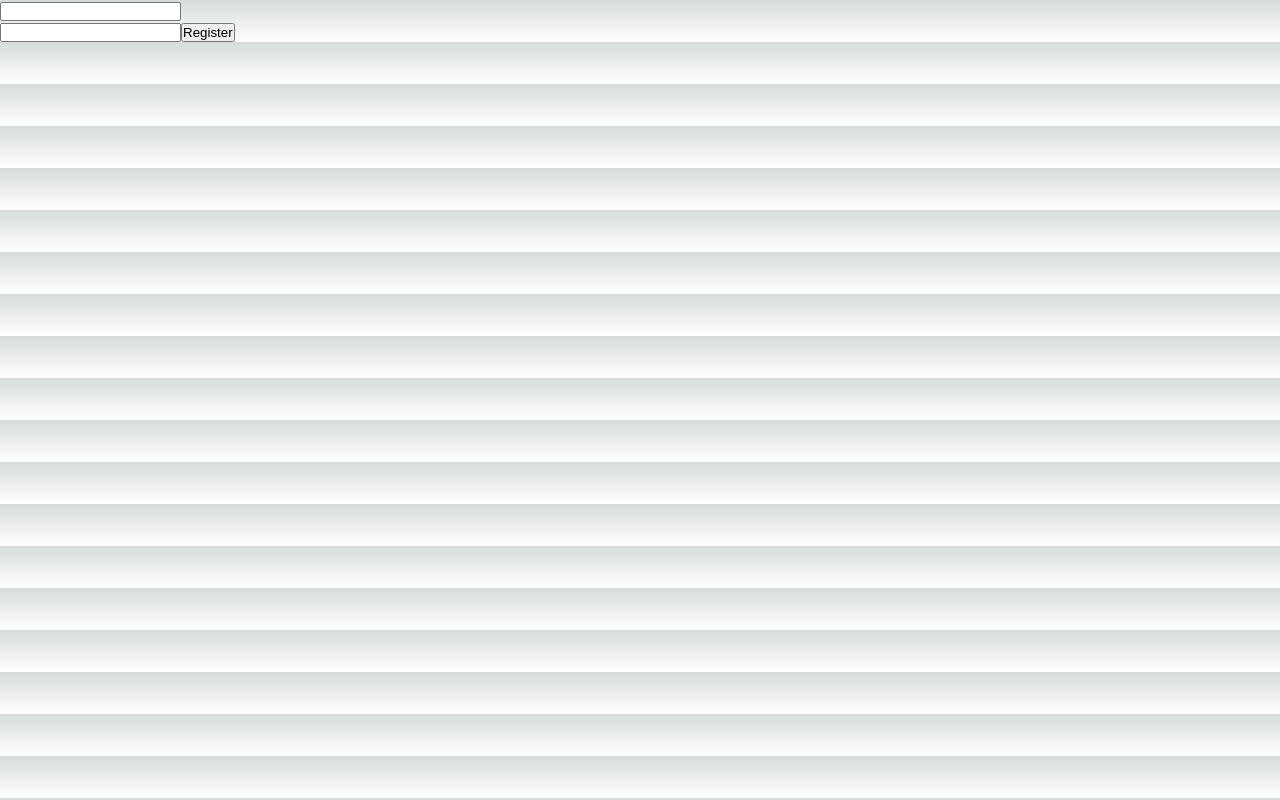
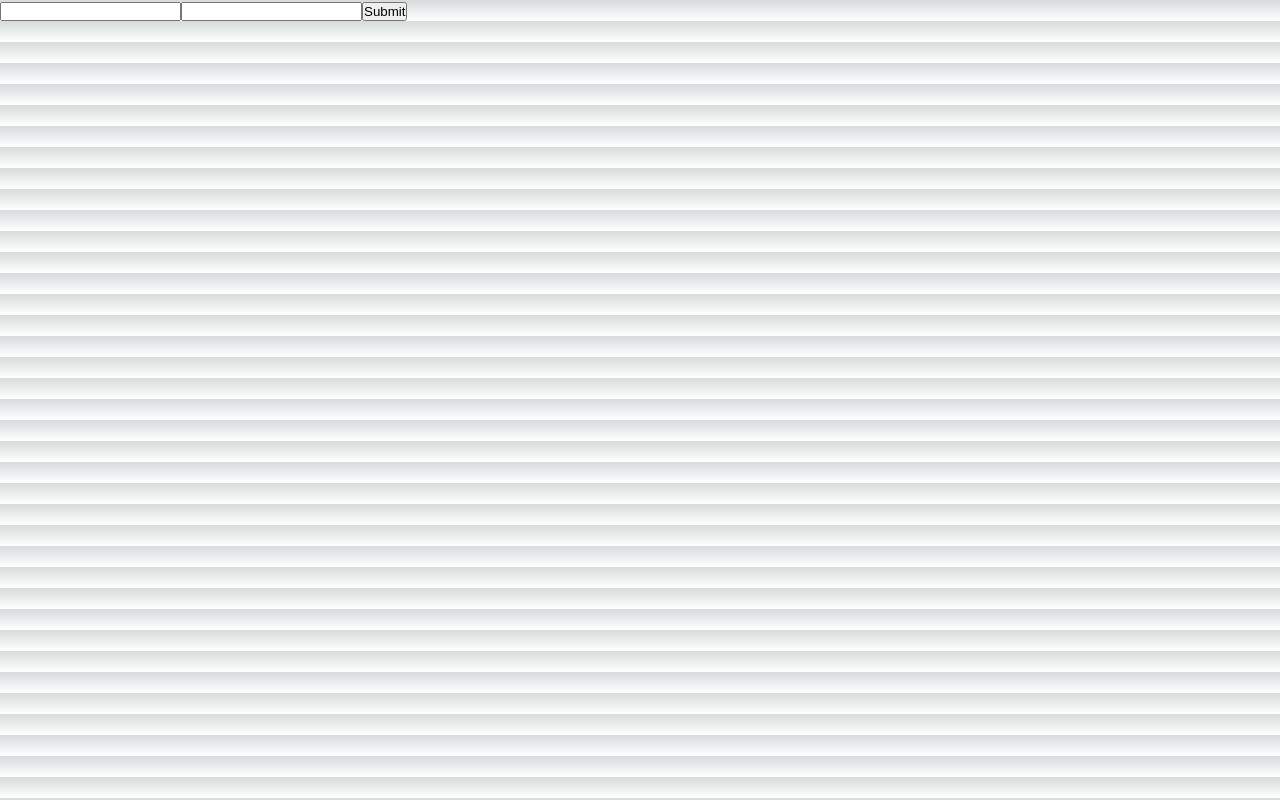
Before and after one commit to thermobased/next-app, a Next.js app: page / in a window 1280 px wide. Built offline with nearby package versions, Linux system fonts and the light colour scheme.

Commit message:
cleared form component

```diff
--- a/package.json
+++ b/package.json
@@ -3,7 +3,7 @@
   "version": "0.1.0",
   "private": true,
   "scripts": {
-    "dev": "next dev",
+    "dev": "NODE_OPTIONS='--inspect' next dev",
     "build": "next build",
     "start": "next start",
     "lint": "next lint"
--- a/src/app/page.tsx
+++ b/src/app/page.tsx
@@ -1,6 +1,7 @@
 'use client';
 import { PrismaClient } from "@prisma/client"
 import RegisterUserForm from "@/app/RegisterUserForm";
+import {resolveAppleWebApp} from "next/dist/lib/metadata/resolvers/resolve-basics";
 
 
 const prisma = new PrismaClient();
@@ -39,17 +40,24 @@ export default function Home() {
   }
 */
 
-  return (
-      <div>
+    async function onSubmit(event: FormEvent<HTMLFormElement>) {
+        event.preventDefault();
+        const formData = new FormData(event.currentTarget);
+        try{
+            await registerNewUser(formData);
+        }
+        catch (err){
+            console.log(err);
+        }
+        alert("asd");
+    }
 
-        <RegisterUserForm onSubmit = {async (data) => {
-            try{
-                await registerNewUser(data);
-            }
-            catch (err) {
-                console.log(err)}
-        }}/>
+    return (
 
-      </div>
+      <form onSubmit={onSubmit}>
+          <input type="text" name="login" />
+          <input type="password" name="password"/>
+          <button type="submit">Submit</button>
+      </form>
   );
 }
--- a/src/pages/api/submit.ts
+++ b/src/pages/api/submit.ts
@@ -10,7 +10,8 @@ export default async function handler(
 ) {
 
   const newLoginInfo = JSON.parse(req.body);
-  const newUser = prisma.user.create({
+  /*process.stdout.write("hello: ");*/
+  const newUser = await prisma.user.create({
     data: {
       login: newLoginInfo.login,
       password: newLoginInfo.password
```
